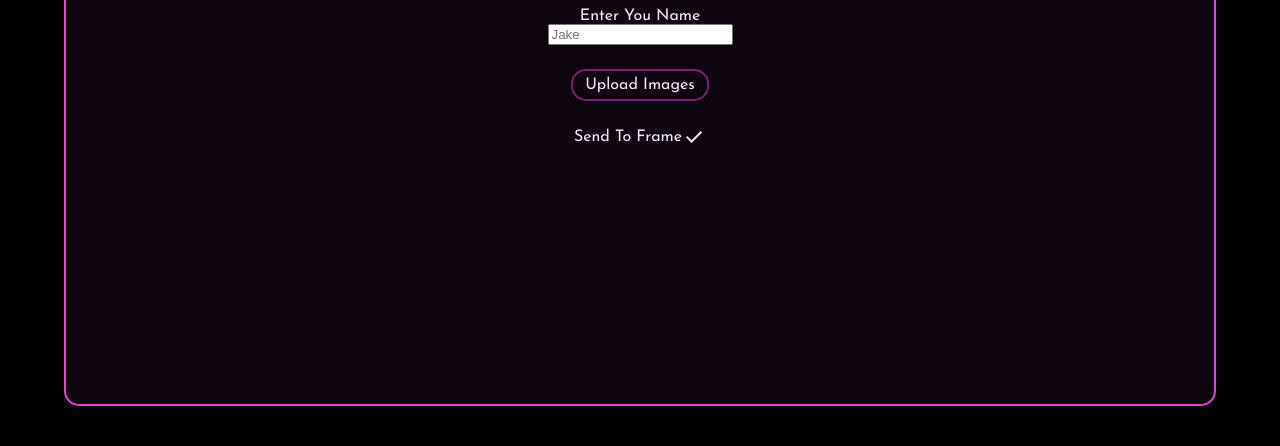
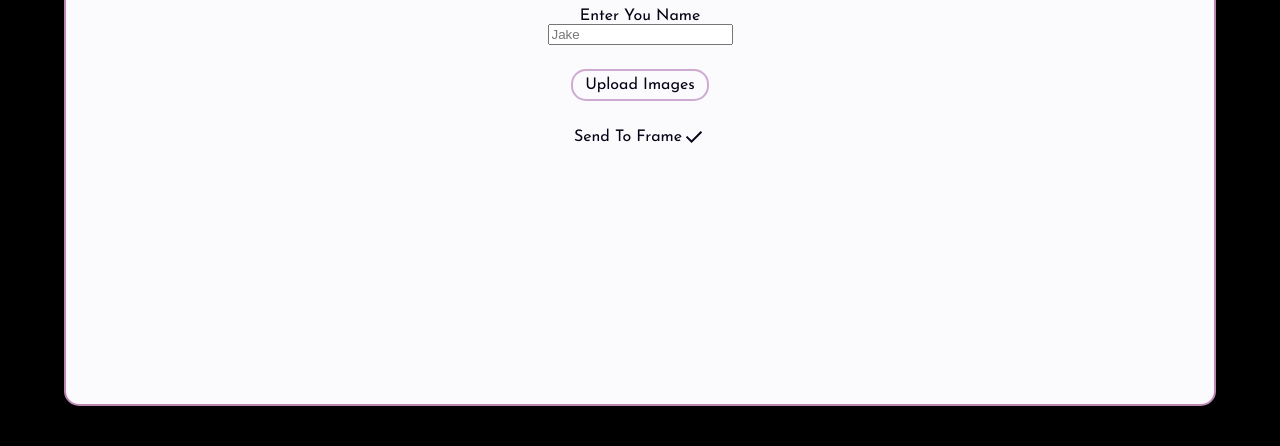
Before and after one commit to JakeFontaine821/Insta-Gram, a website: page sender/index.html in a window 1280 px wide. Shown: the part 354-800 px from the top of the page. Drawn offline with Linux system fonts and the light colour scheme.

Commit message:
Host is dynamic now, change some colors

```diff
--- a/index.js
+++ b/index.js
@@ -4,7 +4,8 @@ const app = express();
 app.use(express.json());
 app.use('/', express.static(path.join(__dirname, './')));
 
-const HOST = '0.0.0.0';
+const { networkInterfaces } = require('os');
+const HOST = Array.from(Object.values(networkInterfaces())).flat().find(net => net.family === 'IPv4' && !net.internal).address;
 const PORT = 3000;
 
 app.get('/', (req, res) => res.json({ success: true, message: "We're fucking doing this shit" }));
@@ -12,4 +13,4 @@ app.get('/', (req, res) => res.json({ success: true, message: "We're fucking doi
 app.get('/frame', (req, res) => res.sendFile(path.join(__dirname, '/frame/index.html')));
 app.get('/sender', (req, res) => res.sendFile(path.join(__dirname, '/sender/index.html')));
 
-app.listen(PORT, '192.168.0.12', () => console.log(`Running on port ${PORT}`));
+app.listen(PORT, HOST, () => console.log(`Running on port ${PORT}`));
--- a/sender/style.css
+++ b/sender/style.css
@@ -1,11 +1,11 @@
 @import url('https://fonts.googleapis.com/css2?family=Josefin+Sans:ital,wght@0,100..700;1,100..700&display=swap');
 
 :root{
-    --text: #f6e8f5;
-    --background: #0f050e;
-    --primary: #d284cb;
-    --secondary: #7d1f77;
-    --accent: #e442d9;
+    --text: #050315;
+    --background: #fbfbfe;
+    --primary: #713e7c;
+    --secondary: #ceaad0;
+    --accent: #bc87b0;
 }
 
 body{
```
